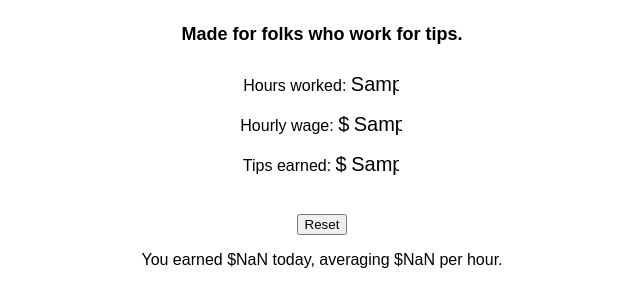
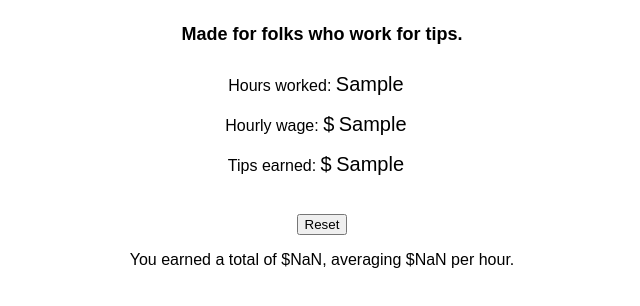
Before and after one commit to aproehl/Wage-Calculator, a plain HTML site: page index.html in a window 1280 px wide. Both pictures are taken after typing "Sample", "Sample", "Sample" into the empty fields and a click on the button "Submit". Shown: the part 98-404 px from the top of the page, without its empty margins (318-958 px from the left). Drawn offline with Linux system fonts and the light colour scheme.

Commit message:
Number formatting updates
Added formatting for adding commas to numbers over 1,000 and $ to wage results.
Also, create span class to move styling to style sheet.

```diff
--- a/app.js
+++ b/app.js
@@ -6,9 +6,9 @@ function trueWage(){
 	var totalHourly = hourlyWage*hoursWorked;
 	var totalEarnings = totalHourly+tips;
 	var trueHourly = totalEarnings/hoursWorked;
-	var roundedHourly = trueHourly.toFixed(2)
-
-	document.getElementById("results").innerHTML = "You earned $"+totalEarnings+" today, averaging $"+roundedHourly+" per hour.";
+	var roundedTotal = currencyFormat(totalEarnings);
+	var roundedHourly = currencyFormat(trueHourly);
+	document.getElementById("results").innerHTML = "You earned a total of "+roundedTotal+", averaging "+roundedHourly+" per hour.";
 	submit.innerHTML = "Reset";
 	submit.onclick = startOver;
 
@@ -23,3 +23,7 @@ function startOver(){
 	submit.innerHTML = "Submit";
 	submit.onclick = trueWage;
 }
+
+function currencyFormat(num) {
+  return '$' + num.toFixed(2).replace(/(\d)(?=(\d{3})+(?!\d))/g, '$1,')
+}
--- a/index.html
+++ b/index.html
@@ -9,22 +9,22 @@
       </head>
       <body>
          <h1>
-          Wage Calculator
+            Wage Calculator
          </h1>
          <h2>
             Made for folks who work for tips.
          </h2>
          <div>
             <form id="wageForm">
-               <label id="hoursLabel"> Hours worked:</label>
+               <label class="hoursLabel"> Hours worked:</label>
                <input id="hoursWorked" placeholder="0.00">
                <br>
-               <label id=hourlyLabel> Hourly wage:</label>
-               <span style="font-size:20px;"> $</span>
+               <label class=hourlyLabel> Hourly wage:</label>
+               <span class="dollarSign"> $</span>
                <input id="hourlyWage" placeholder="0.00">
                <br>
-               <label id="tipsLabel"> Tips earned:</label>
-               <span style="font-size:20px;"> $</span>
+               <label class="tipsLabel"> Tips earned:</label>
+               <span class="dollarSign"> $</span>
                <input id="tips" placeholder="0.00">
             </form>
             <br>
--- a/style.css
+++ b/style.css
@@ -20,7 +20,7 @@ body {
 input {
   padding-top: 10px;
   padding-left: 0px;
-  width: 50px;
+  width: 80px;
   height: 40px;
   font-size: 20px;
   border: 0;
@@ -29,3 +29,7 @@ input {
 input:focus {
   outline: none;
 }
+
+.dollarSign {
+  font-size: 20px;
+}
```
